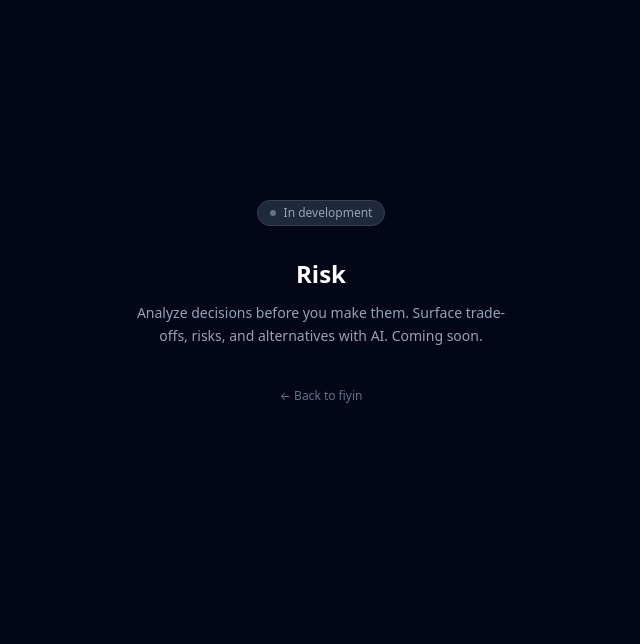
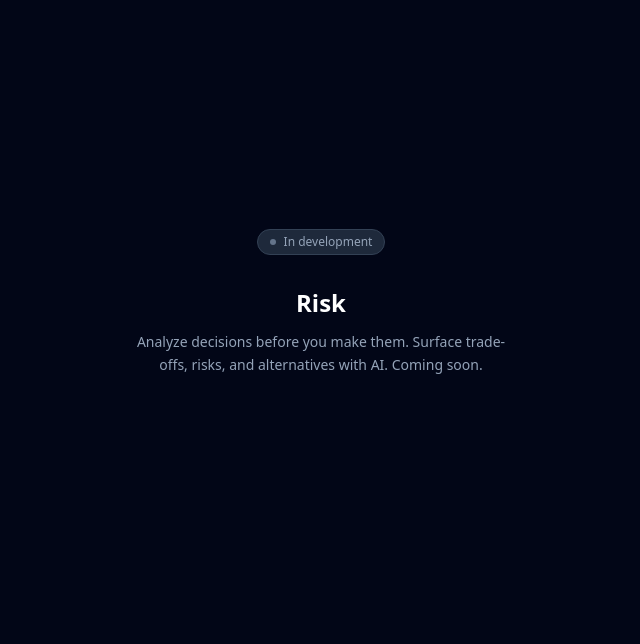
Before and after one commit to fiyinadeyera/SignalRank, a Flask app: page /risk in a window 1280 px wide. Shown: the part 146-790 px from the top of the page, without its empty margins (319-959 px from the left). Run offline with Flask 3, Linux system fonts and the light colour scheme; some libraries are stand-ins or nearby versions; some web fonts are replaced.

Commit message:
fix: remove fiyin back link, fix title

```diff
--- a/templates/risk.html
+++ b/templates/risk.html
@@ -1,5 +1,5 @@
 {% extends "base.html" %}
-{% block title %}Risk — fiyin{% endblock %}
+{% block title %}Risk{% endblock %}
 {% block content %}
 <div class="min-h-screen flex items-center justify-center px-6">
     <div class="text-center max-w-sm">
@@ -9,7 +9,6 @@
         </div>
         <h1 class="text-2xl font-semibold text-white mb-3">Risk</h1>
         <p class="text-slate-400 text-sm leading-relaxed">Analyze decisions before you make them. Surface trade-offs, risks, and alternatives with AI. Coming soon.</p>
-        <a href="/" class="inline-block mt-10 text-xs text-slate-500 hover:text-slate-300 transition">← Back to fiyin</a>
     </div>
 </div>
 {% endblock %}
```
